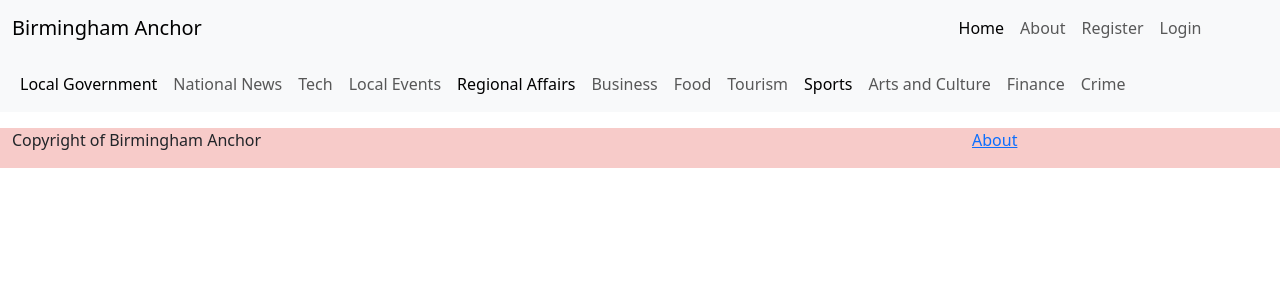
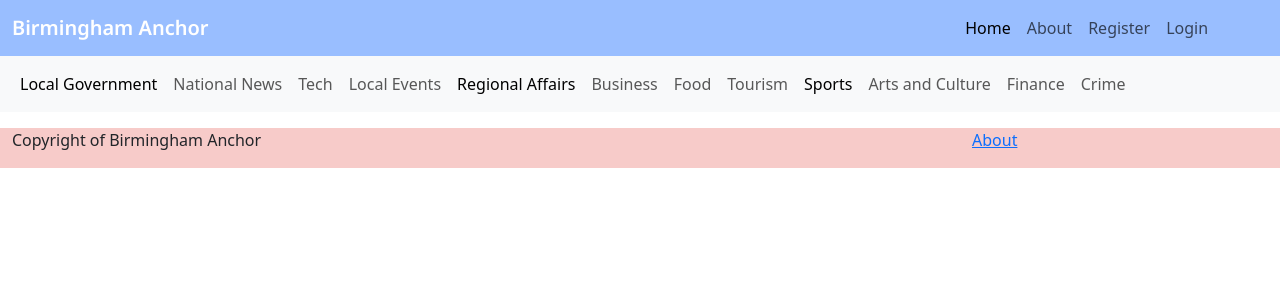
Before and after one commit to c-e-jones/anchornews, a Django app: page / in a window 1280 px wide. Shown: the top 300 px of the page. Run offline with Django 4.2, Linux system fonts and the light colour scheme; data that the repository does not hold is empty; some libraries are stand-ins or nearby versions.

Commit message:
updating base to remove some bootstrap styling

```diff
--- a/templates/base.html
+++ b/templates/base.html
@@ -25,9 +25,9 @@
 <body>
 
     <!-- Navigation -->
-    <nav class="navbar navbar-expand-lg bg-body-tertiary" id="bg-brum-blue">
+    <nav class="navbar navbar-expand-lg" id="bg-brum-blue">
         <div class="container-fluid">
-            <a class="navbar-brand" href="#">Birmingham Anchor</a>
+            <a class="navbar-brand nav-text" href="#">Birmingham Anchor</a>
             <button class="navbar-toggler" type="button" data-bs-toggle="collapse" data-bs-target="#navbarText"
                 aria-controls="navbarText" aria-expanded="false" aria-label="Toggle navigation">
                 <span class="navbar-toggler-icon"></span>
```
Also changed, not shown: 1 other file.
